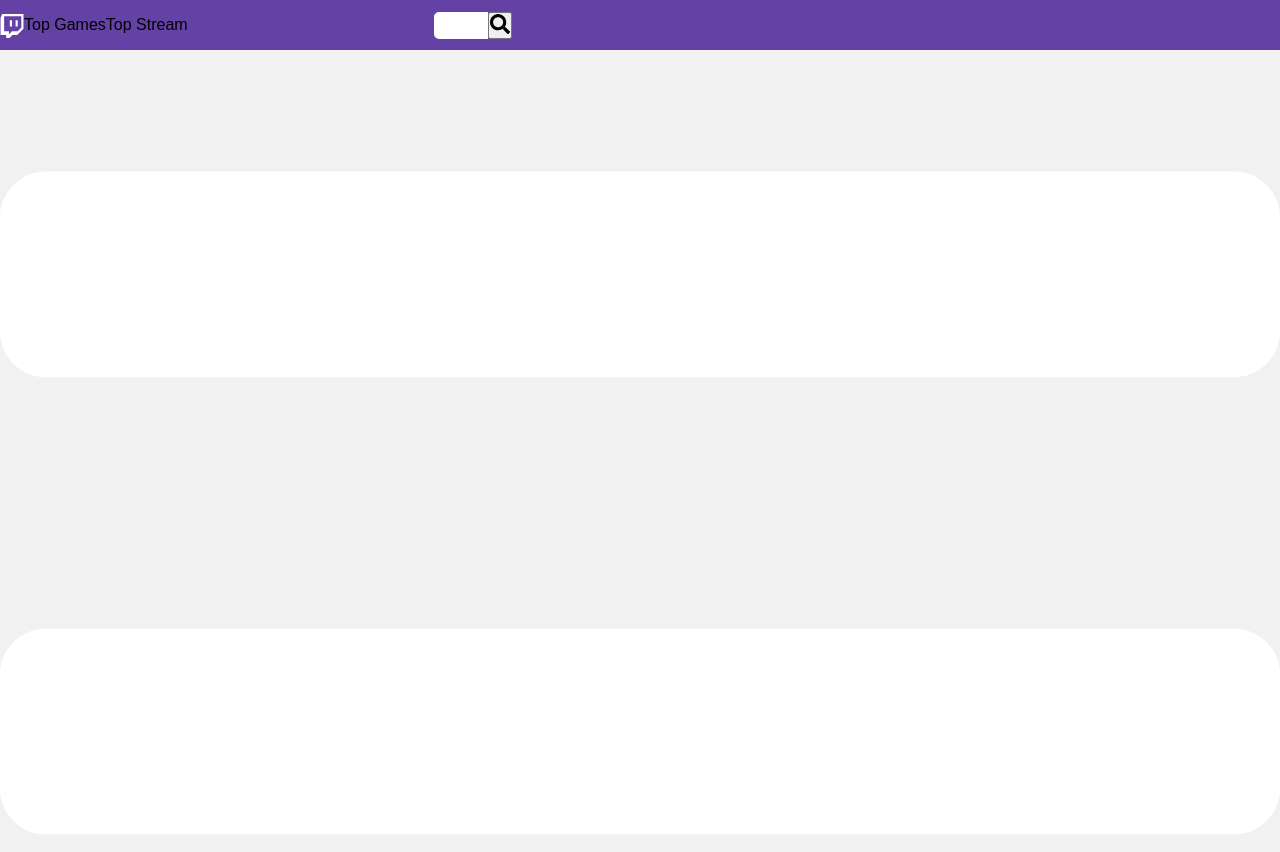
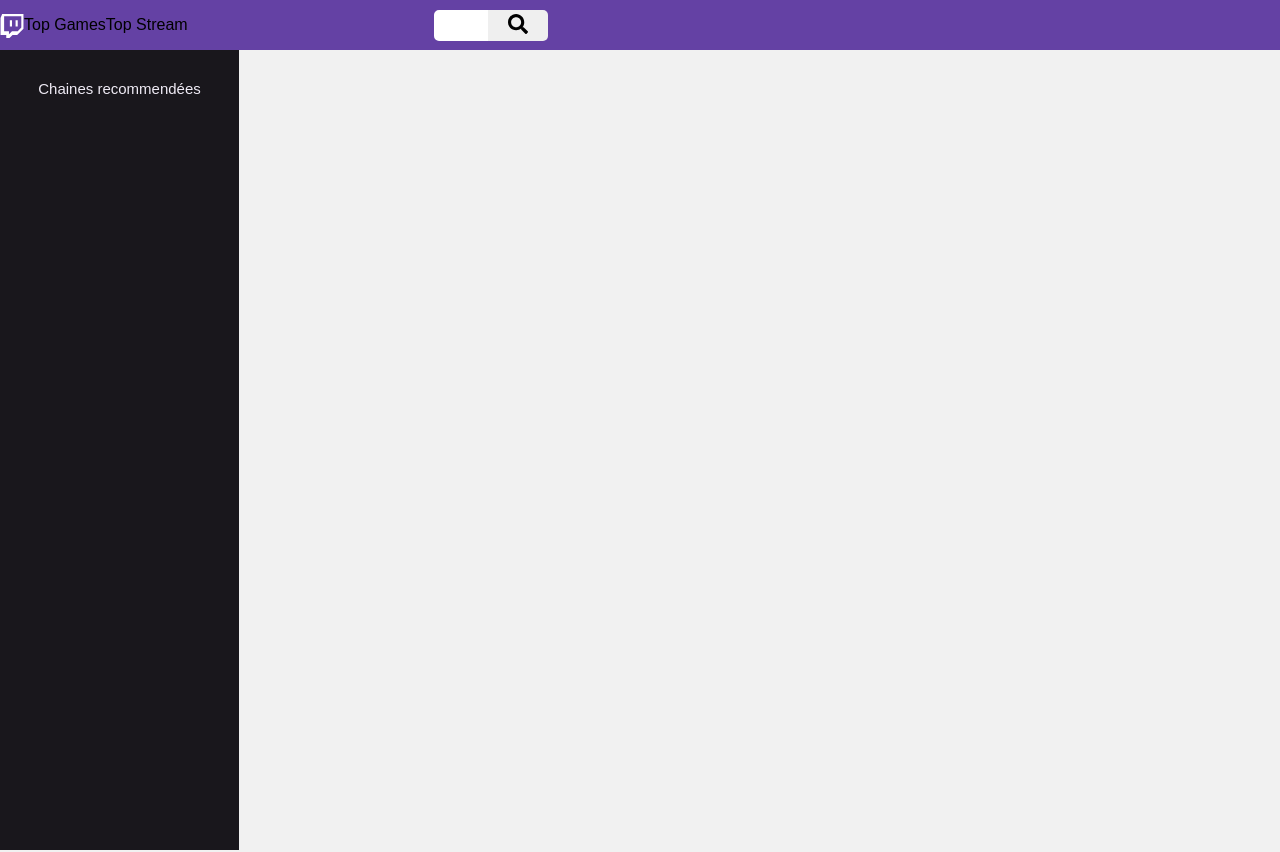
Before and after one commit to zinoidiri/clone_twitch, a React (Create React App) app in the folder twicthclone/: page / in a window 1280 px wide. Shown: the top 852 px of the page. After the commit the page ends 800 px from the top, so only its background shows below. Built offline with nearby package versions, Linux system fonts and the light colour scheme.

Commit message:
connexion api

```diff
--- a/twicthclone/package.json
+++ b/twicthclone/package.json
@@ -6,6 +6,7 @@
     "@testing-library/jest-dom": "^5.16.2",
     "@testing-library/react": "^12.1.2",
     "@testing-library/user-event": "^13.5.0",
+    "axios": "^0.25.0",
     "react": "^17.0.2",
     "react-dom": "^17.0.2",
     "react-scripts": "5.0.0",
--- a/twicthclone/src/App.css
+++ b/twicthclone/src/App.css
@@ -61,9 +61,46 @@
   border-bottom-left-radius: 5px;
 }
 
-.liensNav.button {
+.liensNav button {
   border-top-right-radius: 5px;
   border-bottom-right-radius: 5px;
   padding: 4px 20px;
   border: none;
 }
+
+.menuResBtn {
+  display: none;
+  position: fixed;
+  top: 10px;
+  left: 20px;
+  color: #fff;
+  width: 50px;
+  height: 50px;
+  cursor: pointer;
+}
+
+.menuIco {
+  width: 25px;
+}
+
+/* SIDEBAR */
+
+.sidebar {
+  position: fixed;
+  top: 50px;
+  width: 239px;
+  background: #19171c;
+  height: 100vh;
+}
+
+.titreSidebar{
+  padding: 30px 0 20px 0;
+  color: #efebf5;
+  font-size: 15px;
+  font-weight: 500;
+}
+
+.listeStream{
+  padding: 0 0 0 10px;
+  color: #efebf5;
+}
--- a/twicthclone/src/App.js
+++ b/twicthclone/src/App.js
@@ -1,12 +1,13 @@
 import React from 'react';
 import './App.css';
 import Header from './components/Header/header';
-
+import Sidebar from './components/Sidebar/sidebar'
 
 function App() {
   return (
     <div className="App">
       <Header />
+      <Sidebar />
     </div>
   );
 }
--- /dev/null
+++ b/twicthclone/src/components/Sidebar/sidebar.js
@@ -0,0 +1,15 @@
+import React from 'react';
+
+
+function Sidebar(){
+
+
+    return(
+        <div className="sidebar">
+            <h2 className="titreSidebar">Chaines recommendées</h2>
+            <ul className="listeStream"></ul>
+        </div>
+    )
+}
+
+export default Sidebar;
```
Also changed, not shown: twicthclone/src/api.js (added, +9 -0 lines), 1 other file (tests, documents, lock files or other folders).
